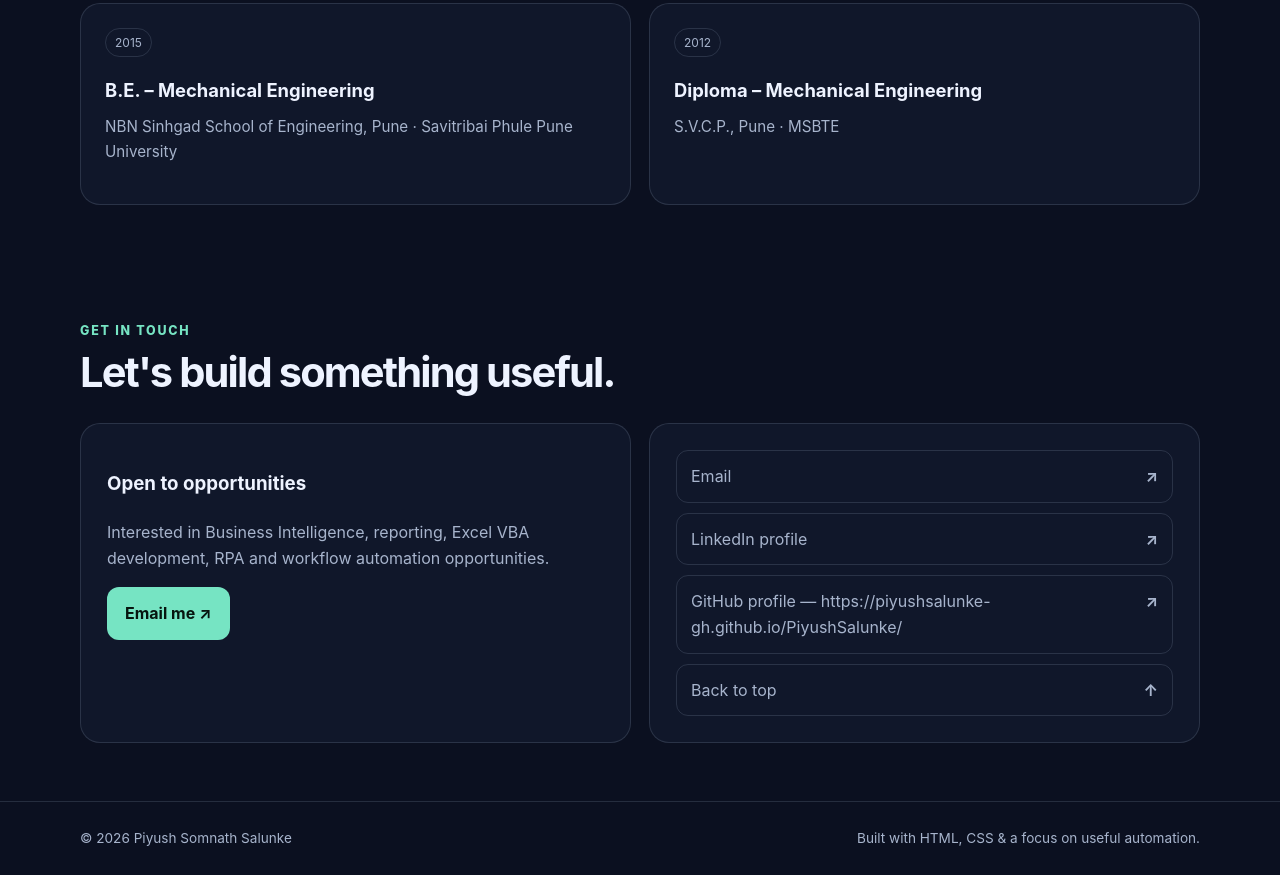
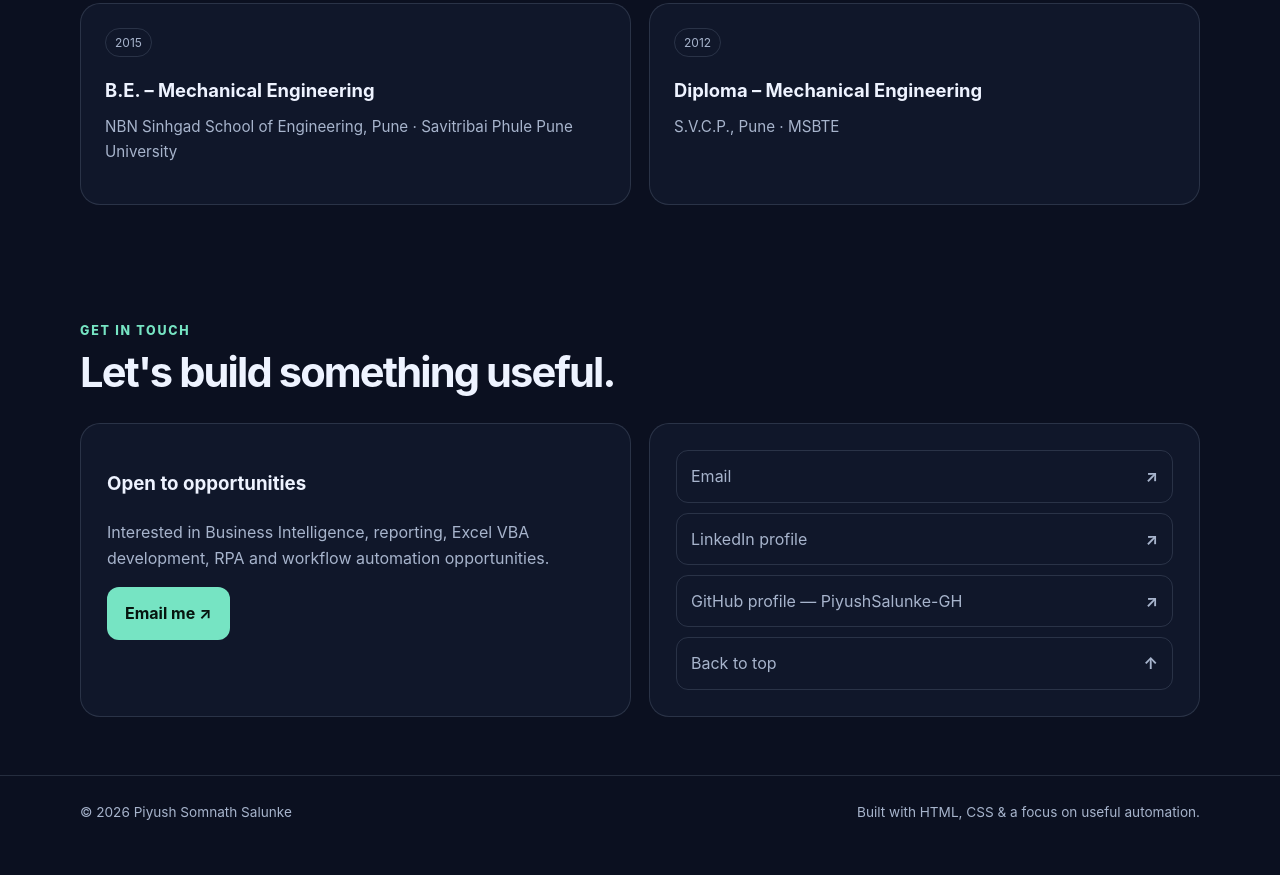
Before and after one commit to PiyushSalunke-GH/PiyushSalunke, a plain HTML site: page index.html in a window 1280 px wide. Shown: the part 4391-5266 px from the top of the page. After the commit the page ends 5239 px from the top, so only its background shows below. Drawn offline with Linux system fonts and the light colour scheme.

Commit message:
Add files via upload

```diff
--- a/index.html
+++ b/index.html
@@ -286,7 +286,7 @@
           <div class="contact-card contact-links">
             <a href="mailto:piyush.salunke94@gmail.com"><span>Email</span><strong>↗</strong></a>
             <a href="https://www.linkedin.com/in/piyush-salunke-313717116/" target="_blank" rel="noopener noreferrer"><span>LinkedIn profile</span><strong>↗</strong></a>
-            <a href="https://github.com/YOUR_GITHUB_USERNAME" target="_blank" rel="noopener noreferrer"><span>GitHub profile — https://piyushsalunke-gh.github.io/PiyushSalunke/</span><strong>↗</strong></a>
+            <a href="https://github.com/PiyushSalunke-GH" target="_blank" rel="noopener noreferrer"><span>GitHub profile — PiyushSalunke-GH</span><strong>↗</strong></a>
             <a href="#home"><span>Back to top</span><strong>↑</strong></a>
           </div>
         </div>
```
